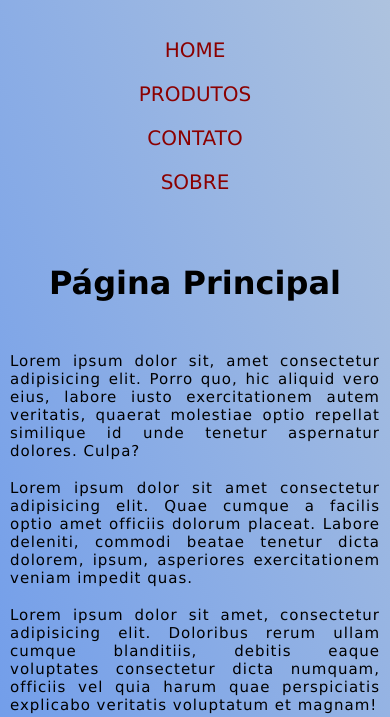
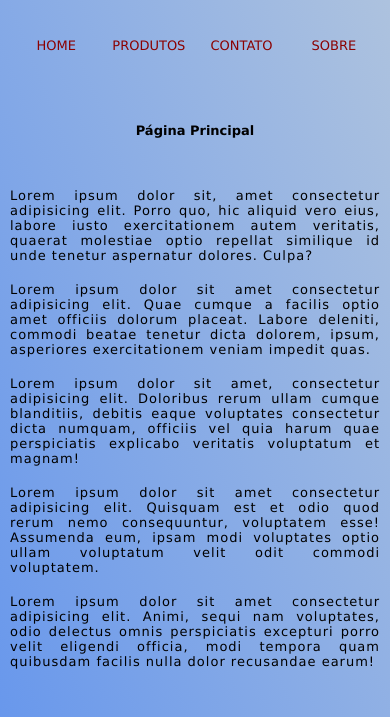
Before and after one commit to BlackthornEthan23/Site-Meu-Pet-2, a plain HTML site: page index.html in a window 390 px wide. Shown: the part 69-786 px from the top of the page. Drawn offline with Linux system fonts and the light colour scheme.

Commit message:
arrumei responsive menu

```diff
--- a/style/style.css
+++ b/style/style.css
@@ -155,11 +155,28 @@ a{
 
 }
 
-@media (max-width: 700px) {
+@media (max-width: 500px) {
+    .navegacao .list{
+        display: flex;
+
+
+    }
+
+    .list a, h1, p{
+        font-size: 13px;
+    }
+
+}
+
+@media (max-width: 310px) {
     .navegacao .list{
         display: flex;
         flex-wrap: wrap;
-        align-items: start;
-        text-align: left;
+
     }
+
+    .list a, h1{
+        font-size: 10px;
+    }
+
 }
```
